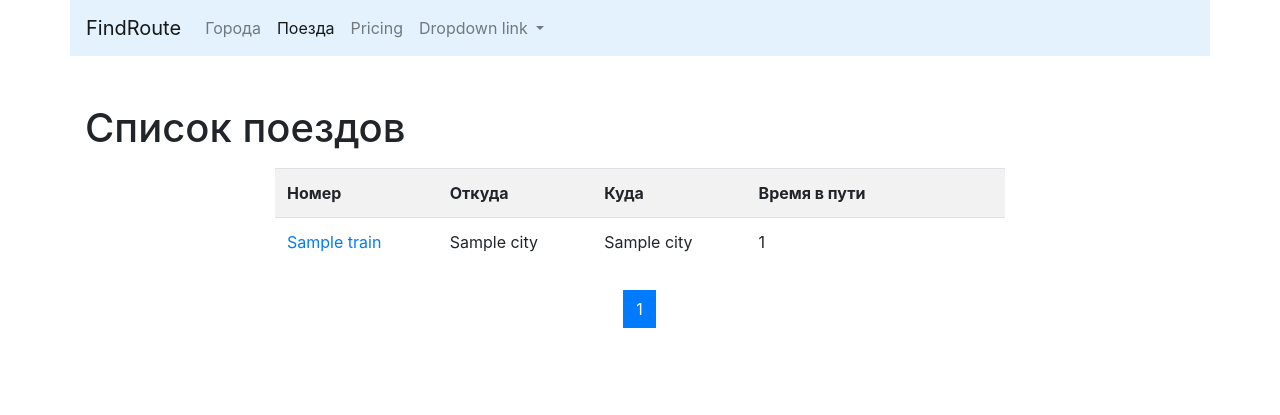
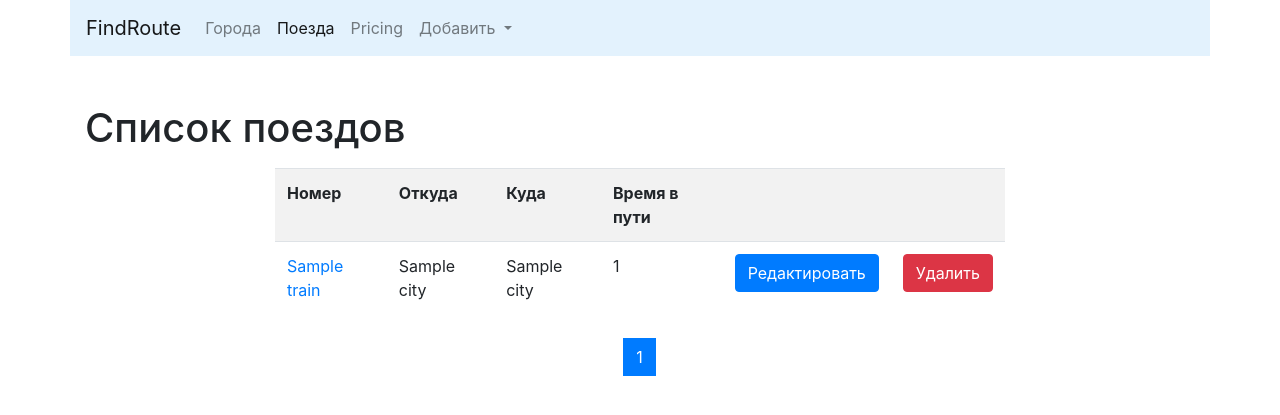
Before and after one commit to Essentation/find_route, a Django app: page /trains/ in a window 1280 px wide. Shown: the top 415 px of the page. Run offline with Django 4.2, Linux system fonts and the light colour scheme; tables that the repository leaves empty hold one stand-in row (values such as "Sample post").

Commit message:
Редактирование/удаление поездов

```diff
--- a/templates/base.html
+++ b/templates/base.html
@@ -1,5 +1,7 @@
 {% url 'cities:home' as cities_home_url%}
+{% url 'cities:create' as cities_create_url%}
 {% url 'trains:home' as trains_home_url%}
+{% url 'trains:create' as trains_create_url%}
 <!doctype html>
 <html lang="en">
   <head>
@@ -29,14 +31,15 @@
         <li class="nav-item">
           <a class="nav-link" href="#">Pricing</a>
         </li>
-        <li class="nav-item dropdown">
+        <li class="nav-item dropdown
+          {% if request.path == cities_create_url or request.path == trains_create_url %} active {% endif %}
+          ">
           <a class="nav-link dropdown-toggle" href="#" id="navbarDropdownMenuLink" role="button" data-toggle="dropdown" aria-haspopup="true" aria-expanded="false">
-            Dropdown link
+            Добавить
           </a>
           <div class="dropdown-menu" aria-labelledby="navbarDropdownMenuLink">
-            <a class="dropdown-item" href="#">Action</a>
-            <a class="dropdown-item" href="#">Another action</a>
-            <a class="dropdown-item" href="#">Something else here</a>
+            <a class="dropdown-item" href="{% url 'cities:create'%}">Новый город</a>
+            <a class="dropdown-item" href="{% url 'trains:create'%}">Новый поезд</a>
           </div>
         </li>
       </ul>
--- a/trains/templates/trains/create.html
+++ b/trains/templates/trains/create.html
@@ -1,8 +1,8 @@
 {% extends 'base.html' %}
-{% block title %}Создание Города{% endblock %}
+{% block title %}Создание Поезда{% endblock %}
 
 {% block content %}
-<h1>Создание Города</h1>
+<h1>Создание Поезда</h1>
 
 {% include 'form.html' with button='Сохранить' %}
 
--- a/trains/templates/trains/home.html
+++ b/trains/templates/trains/home.html
@@ -22,8 +22,16 @@
                 <td>{{object.from_city}}</td>
                 <td>{{object.to_city}}</td>
                 <td>{{object.travel_time}}</td>
-                <td>&nbsp;</td>
-                <td>&nbsp;</td>
+                <td>
+                    <a href="{% url 'trains:update' pk=object.pk%}">
+                        <button type="submit" class="btn btn-primary">Редактировать</button>
+                    </a>
+                </td>
+                <td>
+                    <a href="{% url 'trains:delete' pk=object.pk%}">
+                        <button type="submit" class="btn btn-danger">Удалить</button>
+                    </a>
+                </td>
             </tr>
         {% endfor %}
         </table>
--- a/trains/urls.py
+++ b/trains/urls.py
@@ -6,7 +6,7 @@ urlpatterns = [
     # path('', home, name='home'),
     path('', TrainListView.as_view(), name='home'),
     path('detail/<int:pk>/', TrainDetailView.as_view(), name='detail'),
-    # path('update/<int:pk>/', TrainUpdateView.as_view(), name='update'),
-    # path('delete/<int:pk>/', TrainDeleteView.as_view(), name='delete'),
-    # path('add/', TrainCreateView.as_view(), name='create'),
+    path('update/<int:pk>/', TrainUpdateView.as_view(), name='update'),
+    path('delete/<int:pk>/', TrainDeleteView.as_view(), name='delete'),
+    path('add/', TrainCreateView.as_view(), name='create'),
 ]
--- a/trains/views.py
+++ b/trains/views.py
@@ -12,8 +12,8 @@ from trains.models import Train
 
 __all__ = (
     'home', 'TrainListView', 'TrainDetailView',
-    # 'TrainCreateView', 'TrainUpdateView',
-    # 'TrainDeleteView',
+    'TrainCreateView', 'TrainUpdateView',
+    'TrainDeleteView',
 )
 
 
@@ -37,27 +37,27 @@ class TrainDetailView(DetailView):
     template_name = 'trains/detail.html'
 
 
-# class TrainCreateView(SuccessMessageMixin, CreateView):
-#     model = Train
-#     form_class = TrainForm
-#     template_name = 'trains/create.html'
-#     success_url = reverse_lazy('trains:home')
-#     success_message = "Город успешно создан"
-#
-#
-# class TrainUpdateView(SuccessMessageMixin, UpdateView):
-#     model = Train
-#     form_class = TrainForm
-#     template_name = 'trains/update.html'
-#     success_url = reverse_lazy('trains:home')
-#     success_message = "Город успешно отредактирован"
-#
-#
-# class TrainDeleteView(DeleteView):
-#     model = Train
-#     template_name = 'trains/delete.html'
-#     success_url = reverse_lazy('trains:home')
-#
-#     def get_success_url(self):
-#         messages.success(self.request, 'Город успешно удалён')
-#         return reverse('trains:home')
+class TrainCreateView(SuccessMessageMixin, CreateView):
+    model = Train
+    form_class = TrainForm
+    template_name = 'trains/create.html'
+    success_url = reverse_lazy('trains:home')
+    success_message = "Поезд успешно создан"
+
+
+class TrainUpdateView(SuccessMessageMixin, UpdateView):
+    model = Train
+    form_class = TrainForm
+    template_name = 'trains/update.html'
+    success_url = reverse_lazy('trains:home')
+    success_message = "Поезд успешно отредактирован"
+
+
+class TrainDeleteView(DeleteView):
+    model = Train
+    template_name = 'trains/delete.html'
+    success_url = reverse_lazy('trains:home')
+
+    def get_success_url(self):
+        messages.success(self.request, 'Поезд успешно удалён')
+        return reverse('trains:home')
```
